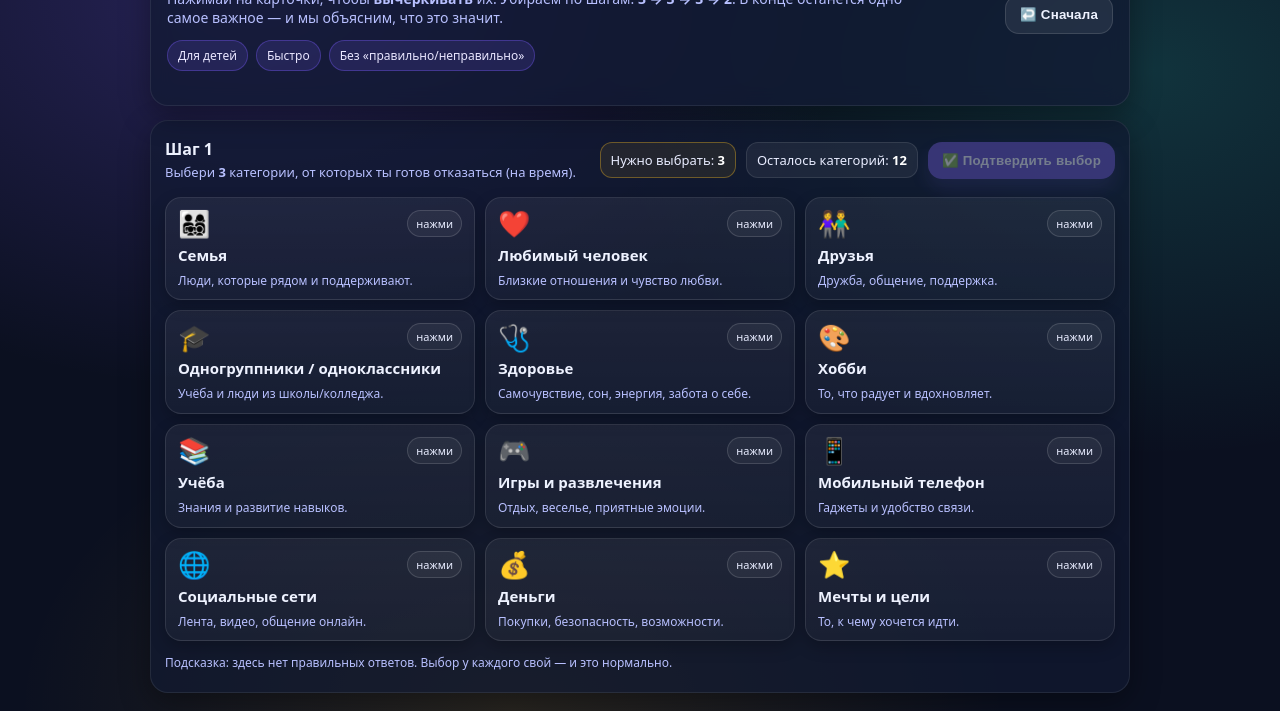
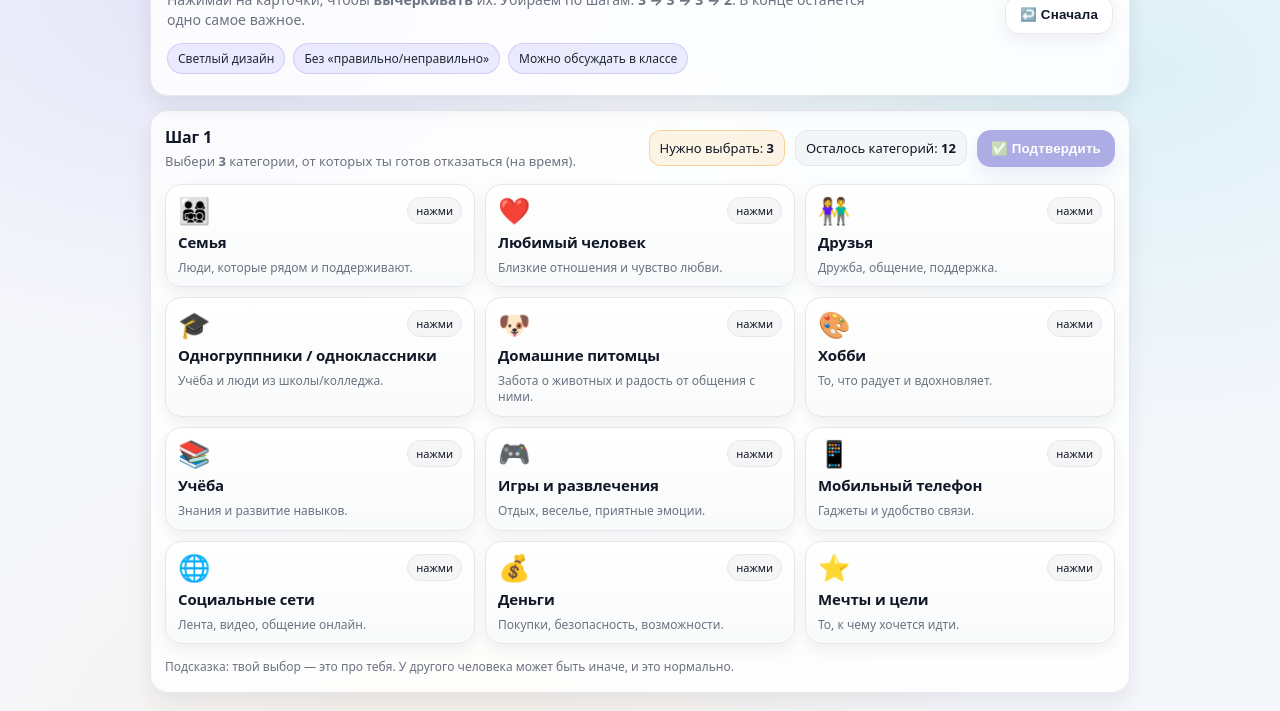
Before and after one commit to madinaaskarovab-code/life-game, a plain HTML site: page index.html in a window 1280 px wide. Shown: the part 89-800 px from the top of the page. Drawn offline with Linux system fonts and the light colour scheme.

Commit message:
Update index.html

```diff
--- a/index.html
+++ b/index.html
@@ -6,41 +6,48 @@
   <title>Что для меня самое важное?</title>
   <style>
     :root{
-      --bg:#0b1020;
-      --card:#121a33;
-      --card2:#0f1730;
-      --text:#eef2ff;
-      --muted:#b8c0ff;
-      --accent:#7c5cff;
-      --good:#2dd4bf;
-      --warn:#fbbf24;
-      --bad:#fb7185;
-      --shadow: 0 10px 30px rgba(0,0,0,.35);
+      --bg: #f6f7fb;
+      --card: #ffffff;
+      --card2:#fbfbfe;
+      --text:#111827;
+      --muted:#6b7280;
+      --border:#e5e7eb;
+      --accent:#4f46e5;     /* индиго */
+      --accent2:#06b6d4;    /* циан */
+      --warn:#f59e0b;       /* янтарь */
+      --danger:#ef4444;     /* красный */
+      --shadow: 0 10px 24px rgba(17,24,39,.08);
+      --shadow2: 0 6px 16px rgba(17,24,39,.06);
       --radius: 18px;
+      --radius2: 16px;
     }
+
     *{box-sizing:border-box}
     body{
       margin:0;
-      font-family: system-ui, -apple-system, Segoe UI, Roboto, Arial, sans-serif;
-      background: radial-gradient(1200px 800px at 20% 10%, rgba(124,92,255,.25), transparent 50%),
-                  radial-gradient(1000px 700px at 90% 20%, rgba(45,212,191,.18), transparent 55%),
-                  radial-gradient(900px 600px at 40% 100%, rgba(251,191,36,.12), transparent 55%),
-                  var(--bg);
+      font-family: ui-sans-serif, system-ui, -apple-system, Segoe UI, Roboto, Arial, sans-serif;
+      background:
+        radial-gradient(900px 600px at 15% 10%, rgba(79,70,229,.10), transparent 60%),
+        radial-gradient(900px 650px at 90% 20%, rgba(6,182,212,.10), transparent 60%),
+        radial-gradient(900px 650px at 35% 110%, rgba(245,158,11,.08), transparent 60%),
+        var(--bg);
       color: var(--text);
       min-height:100vh;
       display:flex;
       justify-content:center;
       padding: 18px;
     }
+
     .app{
       width: min(980px, 100%);
       display:grid;
       gap: 14px;
     }
+
     header{
-      background: rgba(18,26,51,.75);
+      background: rgba(255,255,255,.85);
       backdrop-filter: blur(10px);
-      border: 1px solid rgba(255,255,255,.08);
+      border: 1px solid var(--border);
       box-shadow: var(--shadow);
       border-radius: var(--radius);
       padding: 16px 16px;
@@ -49,35 +56,42 @@
       justify-content:space-between;
       gap: 12px;
     }
+
     .title{
       display:flex;
       flex-direction:column;
       gap:6px;
+      min-width: 260px;
     }
+
     h1{
       margin:0;
       font-size: clamp(20px, 3vw, 28px);
-      letter-spacing:.2px;
+      letter-spacing:-.2px;
     }
+
     .subtitle{
       margin:0;
       color: var(--muted);
-      line-height:1.35;
+      line-height:1.45;
       font-size: 14px;
     }
+
     .pillRow{
       display:flex; flex-wrap:wrap; gap:8px;
       margin-top:6px;
     }
+
     .pill{
       padding: 6px 10px;
       border-radius: 999px;
-      background: rgba(124,92,255,.15);
-      border: 1px solid rgba(124,92,255,.35);
-      color: #e9e6ff;
+      background: rgba(79,70,229,.10);
+      border: 1px solid rgba(79,70,229,.18);
+      color: #1f2937;
       font-size: 12px;
       user-select:none;
     }
+
     .controls{
       display:flex;
       gap:10px;
@@ -85,29 +99,35 @@
       flex-wrap:wrap;
       justify-content:flex-end;
     }
+
     button{
       border:0;
       border-radius: 14px;
       padding: 11px 14px;
+      color: #fff;
+      background: var(--accent);
+      box-shadow: 0 10px 20px rgba(79,70,229,.18);
+      cursor:pointer;
+      font-weight: 750;
+      letter-spacing:.2px;
+      transition: transform .08s ease, filter .15s ease, box-shadow .15s ease;
+    }
+    button:hover{filter: brightness(1.03)}
+    button:active{transform: translateY(1px) scale(.99)}
+
+    button.secondary{
       color: var(--text);
-      background: rgba(124,92,255,.85);
-      box-shadow: 0 10px 20px rgba(124,92,255,.25);
-      cursor:pointer;
+      background: rgba(255,255,255,.90);
+      box-shadow: var(--shadow2);
+      border: 1px solid var(--border);
       font-weight: 700;
-      letter-spacing:.2px;
-      transition: transform .08s ease, filter .15s ease;
     }
-    button:active{transform: translateY(1px) scale(.99)}
-    button.secondary{
-      background: rgba(255,255,255,.08);
-      box-shadow:none;
-      border: 1px solid rgba(255,255,255,.12);
-      font-weight: 650;
+
+    button.danger{
+      background: var(--danger);
+      box-shadow: 0 10px 20px rgba(239,68,68,.16);
     }
-    button.danger{
-      background: rgba(251,113,133,.9);
-      box-shadow: 0 10px 20px rgba(251,113,133,.2);
-    }
+
     button:disabled{
       opacity:.45;
       cursor:not-allowed;
@@ -115,8 +135,8 @@
     }
 
     .panel{
-      background: rgba(18,26,51,.70);
-      border: 1px solid rgba(255,255,255,.08);
+      background: rgba(255,255,255,.85);
+      border: 1px solid var(--border);
       box-shadow: var(--shadow);
       border-radius: var(--radius);
       padding: 14px;
@@ -131,22 +151,27 @@
       align-items:center;
       justify-content:space-between;
     }
+
     .stepInfo{
       display:flex;
       flex-direction:column;
       gap:4px;
     }
+
     .stepTitle{
       margin:0;
       font-size: 16px;
-      font-weight: 800;
+      font-weight: 850;
+      letter-spacing:-.2px;
     }
+
     .stepHint{
       margin:0;
       color: var(--muted);
       font-size: 13px;
-      line-height: 1.35;
+      line-height: 1.45;
     }
+
     .counter{
       display:flex;
       gap:10px;
@@ -154,18 +179,21 @@
       flex-wrap:wrap;
       justify-content:flex-end;
     }
-    .counter .badge{
+
+    .badge{
       padding: 8px 10px;
       border-radius: 12px;
-      background: rgba(255,255,255,.06);
-      border: 1px solid rgba(255,255,255,.10);
+      background: rgba(17,24,39,.03);
+      border: 1px solid var(--border);
       font-size: 13px;
-      color: #e8ecff;
+      color: var(--text);
       user-select:none;
     }
-    .badge strong{color:#fff}
-    .badge.good{border-color: rgba(45,212,191,.35); background: rgba(45,212,191,.08)}
-    .badge.warn{border-color: rgba(251,191,36,.35); background: rgba(251,191,36,.08)}
+    .badge strong{color: var(--text)}
+    .badge.warn{
+      border-color: rgba(245,158,11,.35);
+      background: rgba(245,158,11,.10);
+    }
 
     .grid{
       display:grid;
@@ -180,66 +208,78 @@
     }
 
     .card{
-      background: linear-gradient(180deg, rgba(255,255,255,.06), rgba(255,255,255,.03));
-      border: 1px solid rgba(255,255,255,.10);
-      border-radius: 16px;
+      background: linear-gradient(180deg, rgba(255,255,255,1), rgba(249,250,251,1));
+      border: 1px solid var(--border);
+      border-radius: var(--radius2);
       padding: 12px 12px 10px;
-      box-shadow: 0 6px 16px rgba(0,0,0,.22);
+      box-shadow: var(--shadow2);
       display:flex;
       flex-direction:column;
       gap: 8px;
       cursor:pointer;
       user-select:none;
-      transition: transform .08s ease, border-color .15s ease, background .15s ease, opacity .15s ease;
+      transition: transform .08s ease, border-color .15s ease, background .15s ease, opacity .15s ease, box-shadow .15s ease;
       position: relative;
       min-height: 92px;
     }
-    .card:hover{transform: translateY(-1px)}
+    .card:hover{
+      transform: translateY(-1px);
+      box-shadow: 0 12px 24px rgba(17,24,39,.10);
+    }
+
     .card.selected{
-      border-color: rgba(251,191,36,.55);
-      background: linear-gradient(180deg, rgba(251,191,36,.12), rgba(255,255,255,.02));
+      border-color: rgba(245,158,11,.55);
+      background: linear-gradient(180deg, rgba(245,158,11,.12), rgba(255,255,255,1));
     }
+
     .card.removed{
       opacity:.45;
       filter: grayscale(.2);
       cursor: default;
     }
+
     .topRow{
       display:flex; align-items:center; justify-content:space-between; gap:8px;
     }
+
     .emoji{
       font-size: 26px;
       line-height:1;
     }
+
     .name{
       font-size: 15px;
       font-weight: 850;
       margin:0;
+      letter-spacing:-.15px;
     }
+
     .mini{
       margin:0;
       color: var(--muted);
       font-size: 12px;
-      line-height: 1.25;
+      line-height: 1.35;
     }
+
     .tag{
       font-size: 11px;
       padding: 5px 8px;
       border-radius: 999px;
-      border: 1px solid rgba(255,255,255,.14);
-      background: rgba(255,255,255,.05);
-      color: #e8ecff;
+      border: 1px solid var(--border);
+      background: rgba(17,24,39,.03);
+      color: #111827;
       white-space:nowrap;
     }
     .tag.removed{
-      border-color: rgba(251,113,133,.35);
-      background: rgba(251,113,133,.10);
+      border-color: rgba(239,68,68,.28);
+      background: rgba(239,68,68,.10);
+      color: #7f1d1d;
     }
 
     .footerNote{
       color: var(--muted);
       font-size: 12px;
-      line-height:1.4;
+      line-height:1.5;
       margin: 0;
       padding-top: 2px;
     }
@@ -249,15 +289,17 @@
       gap: 12px;
     }
     .result.show{display:grid;}
+
     .resultCard{
-      background: rgba(124,92,255,.14);
-      border: 1px solid rgba(124,92,255,.35);
+      background: rgba(255,255,255,.90);
+      border: 1px solid var(--border);
       border-radius: var(--radius);
       padding: 14px;
       box-shadow: var(--shadow);
       display:grid;
       gap: 10px;
     }
+
     .resultTop{
       display:flex;
       align-items:center;
@@ -265,6 +307,7 @@
       gap: 12px;
       flex-wrap:wrap;
     }
+
     .big{
       display:flex;
       gap: 10px;
@@ -274,16 +317,19 @@
     .big h2{
       margin:0;
       font-size: 20px;
+      letter-spacing:-.2px;
     }
+
     .meaning{
       margin:0;
-      color:#eef2ff;
-      line-height:1.45;
+      color:#111827;
+      line-height:1.55;
       font-size: 14px;
     }
+
     .questions{
-      background: rgba(255,255,255,.06);
-      border: 1px solid rgba(255,255,255,.10);
+      background: rgba(17,24,39,.03);
+      border: 1px solid var(--border);
       border-radius: 16px;
       padding: 12px;
       display:grid;
@@ -292,23 +338,24 @@
     .questions h3{
       margin:0;
       font-size: 14px;
-      letter-spacing:.2px;
+      letter-spacing:-.1px;
     }
     .questions ul{
       margin:0;
       padding-left: 18px;
       color: var(--muted);
-      line-height:1.5;
+      line-height:1.6;
       font-size: 13px;
     }
+
     .ok{
-      color:#dffdf8;
-      background: rgba(45,212,191,.10);
-      border: 1px solid rgba(45,212,191,.30);
+      color:#0f172a;
+      background: rgba(6,182,212,.10);
+      border: 1px solid rgba(6,182,212,.25);
       padding: 10px 12px;
       border-radius: 16px;
       font-size: 13px;
-      line-height:1.45;
+      line-height:1.55;
     }
 
     .srOnly{
@@ -324,13 +371,13 @@
       <div class="title">
         <h1>Игра: «Что для меня самое важное?»</h1>
         <p class="subtitle">
-          Нажимай на карточки, чтобы <b>вычёркивать</b> их. Убираем по шагам: <b>3 → 3 → 3 → 2</b>.
-          В конце останется одно самое важное — и мы объясним, что это значит.
+          Нажимай на карточки, чтобы <b>вычёркивать</b> их.
+          Убираем по шагам: <b>3 → 3 → 3 → 2</b>. В конце останется одно самое важное.
         </p>
         <div class="pillRow" aria-hidden="true">
-          <div class="pill">Для детей</div>
-          <div class="pill">Быстро</div>
+          <div class="pill">Светлый дизайн</div>
           <div class="pill">Без «правильно/неправильно»</div>
+          <div class="pill">Можно обсуждать в классе</div>
         </div>
       </div>
       <div class="controls">
@@ -348,14 +395,14 @@
         <div class="counter">
           <div class="badge warn" id="needBadge">Нужно выбрать: <strong id="needCount">3</strong></div>
           <div class="badge" id="leftBadge">Осталось категорий: <strong id="leftCount">12</strong></div>
-          <button id="confirmBtn" type="button" disabled>✅ Подтвердить выбор</button>
+          <button id="confirmBtn" type="button" disabled>✅ Подтвердить</button>
         </div>
       </div>
 
       <div class="grid" id="grid" role="list" aria-label="Категории жизни"></div>
 
       <p class="footerNote">
-        Подсказка: здесь нет правильных ответов. Выбор у каждого свой — и это нормально.
+        Подсказка: твой выбор — это про тебя. У другого человека может быть иначе, и это нормально.
       </p>
     </section>
 
@@ -378,7 +425,7 @@
         <p class="meaning" id="resultMeaning"></p>
 
         <div class="questions">
-          <h3>Вопросы для размышления (можно обсудить с взрослым):</h3>
+          <h3>Вопросы для размышления:</h3>
           <ul>
             <li>Почему именно это осталось?</li>
             <li>Как я могу заботиться об этом в жизни?</li>
@@ -388,20 +435,24 @@
         </div>
 
         <div class="ok">
-          ✨ Важно: у каждого человека может остаться разное — семья, здоровье, друзья, учёба, любовь или что-то ещё.
-          И это нормально. Главное — понять себя и уважать выбор других.
+          ✨ Важно: у каждого человека может остаться разное — семья, друзья, учёба, мечты и цели и т.д.
+          И это нормально. Главное — лучше понять себя и уважать выбор других.
         </div>
       </div>
     </section>
   </div>
 
   <script>
+    // Категории (ЗДОРОВЬЕ ЗАМЕНЕНО на "Домашние питомцы")
     const DEFAULT_CATEGORIES = [
       { id:"family", name:"Семья", emoji:"👨‍👩‍👧‍👦", desc:"Люди, которые рядом и поддерживают." },
       { id:"love", name:"Любимый человек", emoji:"❤️", desc:"Близкие отношения и чувство любви." },
       { id:"friends", name:"Друзья", emoji:"👫", desc:"Дружба, общение, поддержка." },
       { id:"classmates", name:"Одногруппники / одноклассники", emoji:"🎓", desc:"Учёба и люди из школы/колледжа." },
-      { id:"health", name:"Здоровье", emoji:"🩺", desc:"Самочувствие, сон, энергия, забота о себе." },
+
+      // Было: health / "Здоровье" 🩺
+      { id:"pets", name:"Домашние питомцы", emoji:"🐶", desc:"Забота о животных и радость от общения с ними." },
+
       { id:"hobbies", name:"Хобби", emoji:"🎨", desc:"То, что радует и вдохновляет." },
       { id:"study", name:"Учёба", emoji:"📚", desc:"Знания и развитие навыков." },
       { id:"games", name:"Игры и развлечения", emoji:"🎮", desc:"Отдых, веселье, приятные эмоции." },
@@ -411,20 +462,20 @@
       { id:"dreams", name:"Мечты и цели", emoji:"⭐", desc:"То, к чему хочется идти." }
     ];
 
-    // Пояснения для финала (коротко и по-детски)
+    // Пояснения к финалу
     const MEANINGS = {
       family: "Если у тебя осталось <b>«Семья»</b>, значит для тебя очень важны близкие люди, забота, поддержка и ощущение «я не один».",
       love: "Если у тебя осталось <b>«Любимый человек»</b>, значит для тебя важно быть рядом с тем, кого ты любишь, и чувствовать тепло и близость.",
-      friends: "Если у тебя осталось <b>«Друзья»</b>, значит тебе важно общение, верность, доверие и весёлое (и честное) «мы вместе».",
-      classmates: "Если у тебя осталось <b>«Одногруппники/одноклассники»</b>, значит для тебя важно быть частью команды, учиться вместе и чувствовать себя «своим».",
-      health: "Если у тебя осталось <b>«Здоровье»</b>, значит для тебя важно хорошо себя чувствовать, иметь силы и заботиться о своём теле и настроении.",
+      friends: "Если у тебя осталось <b>«Друзья»</b>, значит тебе важны общение, доверие и чувство «мы вместе».",
+      classmates: "Если у тебя осталось <b>«Одногруппники/одноклассники»</b>, значит для тебя важно быть частью команды и чувствовать себя «своим» среди сверстников.",
+      pets: "Если у тебя осталось <b>«Домашние питомцы»</b>, значит для тебя очень важны забота, доброта и чувство, что тебя ждут и ты нужен(на).",
       hobbies: "Если у тебя осталось <b>«Хобби»</b>, значит тебе важно творчество и то, что делает тебя счастливее и помогает выражать себя.",
       study: "Если у тебя осталось <b>«Учёба»</b>, значит тебе важны знания, рост и умение становиться сильнее в том, что ты делаешь.",
-      games: "Если у тебя осталось <b>«Игры и развлечения»</b>, значит тебе важно отдыхать, получать радость и не забывать про весёлую часть жизни.",
+      games: "Если у тебя осталось <b>«Игры и развлечения»</b>, значит тебе важно отдыхать, получать радость и находить время для весёлой части жизни.",
       phone: "Если у тебя осталось <b>«Мобильный телефон»</b>, значит для тебя важны удобство, связь и возможность быстро получать информацию.",
       social: "Если у тебя осталось <b>«Социальные сети»</b>, значит тебе важно быть на связи, узнавать новости и чувствовать себя частью онлайн-мира.",
       money: "Если у тебя осталось <b>«Деньги»</b>, значит для тебя важны возможности, уверенность и чувство, что ты можешь многое себе позволить.",
-      dreams: "Если у тебя осталось <b>«Мечты и цели»</b>, значит для тебя важно идти вперёд, верить в себя и двигаться к тому, что хочется."
+      dreams: "Если у тебя осталось <b>«Мечты и цели»</b>, значит тебе важно идти вперёд, верить в себя и двигаться к тому, что хочется."
     };
 
     const STEPS = [
@@ -488,8 +539,6 @@
 
       const need = step.remove - selectedIds.size;
       confirmBtn.disabled = need !== 0;
-
-      // Мелкая «подсказка» через aria
       confirmBtn.setAttribute("aria-disabled", String(confirmBtn.disabled));
     }
 
@@ -526,8 +575,7 @@
           if(selectedIds.has(cat.id)){
             selectedIds.delete(cat.id);
           }else{
-            // нельзя выбрать больше, чем нужно на шаге
-            if(selectedIds.size >= step.remove) return;
+            if(selectedIds.size >= step.remove) return; // не больше, чем нужно
             selectedIds.add(cat.id);
           }
           render();
@@ -551,11 +599,9 @@
       const step = currentStep();
       if(selectedIds.size !== step.remove) return;
 
-      // отмечаем выбранные как removed
       categories = categories.map(c => selectedIds.has(c.id) ? ({...c, removed:true}) : c);
       selectedIds.clear();
 
-      // если дошли до результата
       if(remaining().length === 1){
         showResult(remaining()[0]);
         return;
@@ -573,7 +619,6 @@
       resultTitle.textContent = `Самое важное для тебя сейчас: ${finalCat.name}`;
       resultMeaning.innerHTML = MEANINGS[finalCat.id] || "Это твой главный приоритет на данный момент.";
 
-      // на случай, если кто-то захотел распечатать / сохранить
       document.title = `Самое важное: ${finalCat.name}`;
     }
 
@@ -592,7 +637,6 @@
     }
 
     function shuffleGame(){
-      // перемешиваем только порядок, оставляя removed/step
       categories = shuffleArray(categories);
       render();
     }
@@ -602,12 +646,8 @@
     shuffleBtn.addEventListener("click", shuffleGame);
 
     playAgainBtn.addEventListener("click", resetGame);
-    backBtn.addEventListener("click", ()=>{
-      // вернёмся, но результат не сбрасываем — можно посмотреть карточки
-      backToGame();
-    });
+    backBtn.addEventListener("click", backToGame);
 
-    // старт
     resetGame();
   </script>
 </body>
```
